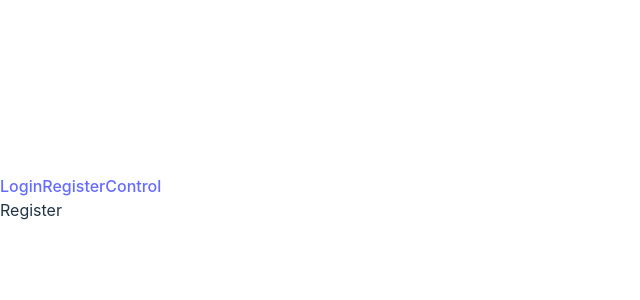
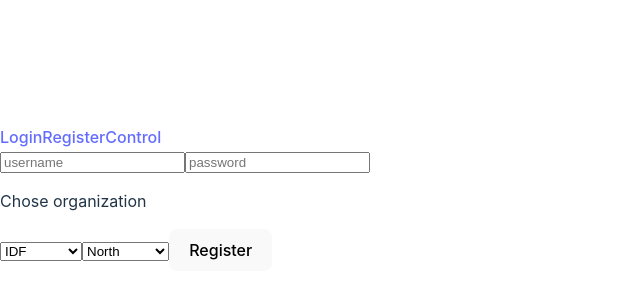
Before and after one commit to ShlomoSha/finalProgectReact_cleintSide, a React (Vite) app: page /register in a window 1280 px wide. Shown: the part 202-502 px from the top of the page, without its empty margins (0-640 px from the left). Built offline with nearby package versions, Linux system fonts and the light colour scheme; no server answers.

Commit message:
register component done

```diff
--- a/src/components/auths/Register.tsx
+++ b/src/components/auths/Register.tsx
@@ -1,7 +1,72 @@
-import React from 'react'
+import { useEffect, useRef, useState } from 'react'
+import { useNavigate } from 'react-router-dom'
 
 export default function Register() {
+  const [username, setUserName] = useState('')
+  const [password, setPassword] = useState('')
+  const [organization, setOrganization] = useState('IDF')
+  const [location, setLocation] = useState('North')
+
+  const navigate = useNavigate()
+
+  const selectRef = useRef<HTMLSelectElement>(null)
+
+  const clearAll = (): void => {
+    setUserName('')
+    setPassword('')
+    setOrganization('IDF')
+    setLocation('North')
+  }
+
+  useEffect(() => {
+    organization == 'IDF' ? selectRef.current!.style.display = 'inline' : selectRef.current!.style.display = 'none'
+  },[organization])
+
+  const handleClick = async () => {
+    try {
+      if (!username || !password) throw new Error('You missing somthing')
+      organization != 'IDF' && setLocation('')
+      const newUser = {username, password, organization, location}
+      console.log(newUser)
+      const res = await fetch('http://localhost:3400/api/users/register', {
+        method: "post",
+        headers: {
+          "Content-Type": "application/json",
+        },
+        body: JSON.stringify(newUser),
+      })
+      const data = await res.json()
+      navigate('/login')
+    } catch (err) {
+      alert(err)
+      clearAll()
+    }
+  }
+
   return (
-    <div>Register</div>
+    <div className='register'>
+      <input type="text" placeholder='username' value={username} onChange={(e) => setUserName(e.target.value)} />
+      <input type="password" placeholder='password' value={password} onChange={(e) => setPassword(e.target.value)} />
+
+      <label>
+        <p>Chose organization</p>
+        <select value={organization} onChange={(e) => setOrganization(e.target.value)}>
+          <option value="IDF">IDF</option>
+          <option value="Hezbollah">Hezbollah</option>
+          <option value="Hamas">Hamas</option>
+          <option value="IRGC">IRGC</option>
+          <option value="Houthis">Houthis</option>
+        </select>
+      </label>
+
+        <select ref={selectRef} value={location} onChange={(e) => setLocation(e.target.value)} >
+          <option value="North">North</option>
+          <option value="South">South</option>
+          <option value="Center">Center</option>
+          <option value="West Bank">West Bank</option>
+        </select>
+
+        <button onClick={handleClick}>Register</button>
+    </div>
   )
 }
```
